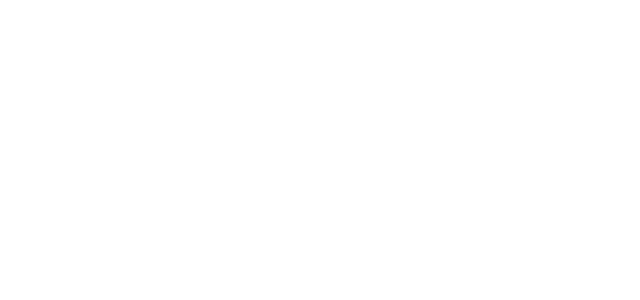
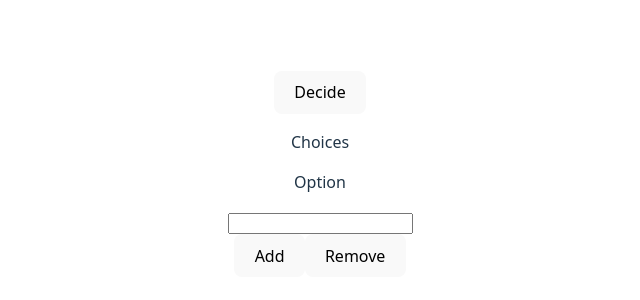
Before and after one commit to czcarrizales/indecision-machine, a React (Vite) app in the folder indecision-machine/: page / in a window 1280 px wide. Shown: the part 226-526 px from the top of the page, without its empty margins (320-960 px from the left). Built offline with nearby package versions, Linux system fonts and the light colour scheme.

Commit message:
set up divs, buttons, and input field for view

```diff
--- a/indecision-machine/src/App.jsx
+++ b/indecision-machine/src/App.jsx
@@ -5,6 +5,18 @@
 
   return (
     <>
+    <div>
+      <button>Decide</button>
+      <div>
+        <p>Choices</p>
+      </div>
+      <div>
+        <p>Option</p>
+        <input type="text" />
+      </div>
+      <button>Add</button>
+      <button>Remove</button>
+    </div>
     </>
   )
 }
```
